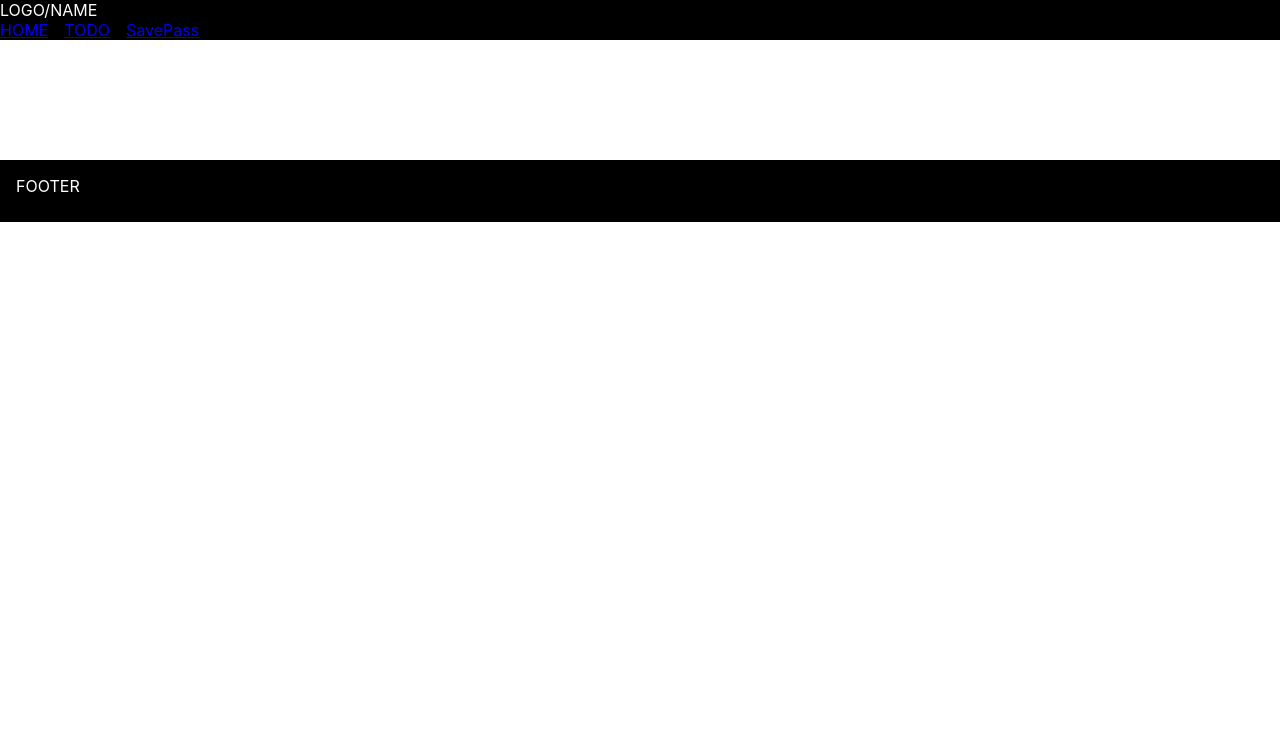
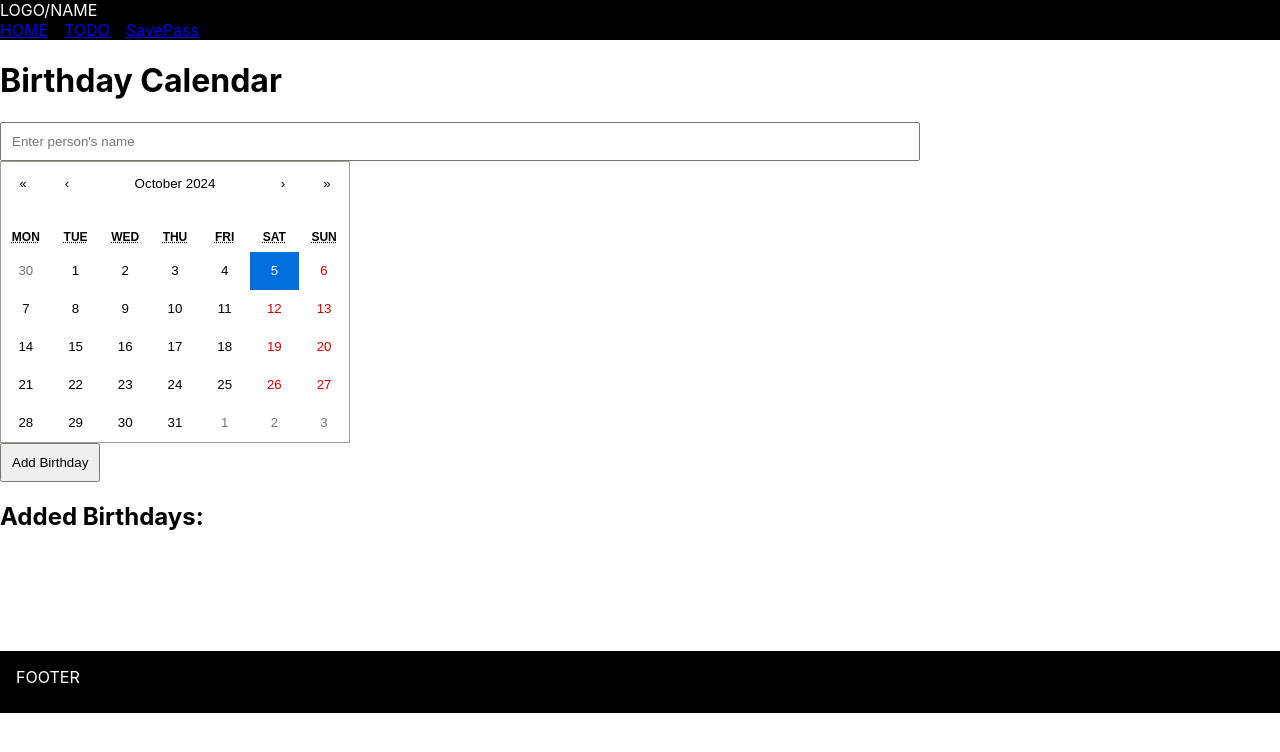
Before and after one commit to ASH0DANNY/Keep-Memories, a React (Create React App) app: page /add_birthday in a window 1280 px wide. Shown: the top 752 px of the page. Built offline with nearby package versions, Linux system fonts and the light colour scheme.

Commit message:
AddBirthday added

```diff
--- a/src/App.js
+++ b/src/App.js
@@ -4,6 +4,7 @@ import Navbar from "./component/navbar";
 import TodoList from "./component/todolist";
 import HomePage from "./component/HomePage";
 import SavePassword from "./component/savePassword";
+import AddBirthdayEvent from "./component/Addbirthday";
 
 function App() {
   return (
@@ -15,6 +16,7 @@ function App() {
             <Route exact path="/" element={<HomePage />} />
             <Route exact path="/todo" element={<TodoList />} />
             <Route exact path="/savepassword" element={<SavePassword />} />
+            <Route exact path="/add_birthday" element={<AddBirthdayEvent />} />
           </Routes>
         </div>
         <Footer />
--- /dev/null
+++ b/src/component/Addbirthday.jsx
@@ -0,0 +1,70 @@
+import React, { useState } from 'react';
+import Calendar from 'react-calendar';
+import 'react-calendar/dist/Calendar.css';
+import './addBirthday.css';
+
+function AddBirthdayEvent() {
+  const [date, setDate] = useState(new Date());
+  const [name, setName] = useState('');
+  const [birthdays, setBirthdays] = useState([]);
+  const [editingIndex, setEditingIndex] = useState(null);
+
+  const handleAddOrUpdateBirthday = () => {
+    if (name && date) {
+      if (editingIndex !== null) {
+        const updatedBirthdays = birthdays.map((birthday, index) =>
+          index === editingIndex ? { name, date } : birthday
+        );
+        setBirthdays(updatedBirthdays);
+        setEditingIndex(null);
+      } else {
+        setBirthdays([...birthdays, { name, date }]);
+      }
+      setName('');
+      setDate(new Date());
+    }
+  };
+
+  const handleEditBirthday = (index) => {
+    setName(birthdays[index].name);
+    setDate(birthdays[index].date);
+    setEditingIndex(index);
+  };
+
+  const handleDeleteBirthday = (index) => {
+    setBirthdays(birthdays.filter((_, i) => i !== index));
+  };
+
+  return (
+    <div className="App">
+      <h1>Birthday Calendar</h1>
+      <div>
+        <input
+          type="text"
+          value={name}
+          onChange={(e) => setName(e.target.value)}
+          placeholder="Enter person's name"
+        />
+        <Calendar
+          onChange={setDate}
+          value={date}
+        />
+        <button onClick={handleAddOrUpdateBirthday}>
+          {editingIndex !== null ? 'Update Birthday' : 'Add Birthday'}
+        </button>
+      </div>
+      <h2>Added Birthdays:</h2>
+      <ul>
+        {birthdays.map((birthday, index) => (
+          <li key={index}>
+            {birthday.name} - {birthday.date.toDateString()}
+            <button onClick={() => handleEditBirthday(index)}>Edit</button>
+            <button onClick={() => handleDeleteBirthday(index)}>Delete</button>
+          </li>
+        ))}
+      </ul>
+    </div>
+  );
+}
+
+export default AddBirthdayEvent;
--- a/src/component/HomePage.jsx
+++ b/src/component/HomePage.jsx
@@ -3,7 +3,7 @@ import React from "react";
 import { Link } from "react-router-dom";
 
 const HomePage = () => {
-  const CardList = ["todo", "savepassword"];
+  const CardList = ["todo", "savepassword", "AddBirthdayEvent"];
   return (
     <>
       <Box sx={{ padding: 4, marginTop: 7, marginBottom: 7 }}>
--- /dev/null
+++ b/src/component/addBirthday.css
@@ -0,0 +1,27 @@
+.todo-app {
+    max-width: 400px;
+    margin: auto;
+    text-align: center;
+  }
+
+  input {
+    padding: 10px;
+    width: 70%;
+    margin-right: 10px;
+  }
+
+  button {
+    padding: 10px;
+  }
+
+  ul {
+    list-style-type: none;
+    padding: 0;
+  }
+
+  li {
+    display: flex;
+    justify-content: space-between;
+    align-items: center;
+    margin: 10px 0;
+  }
```
